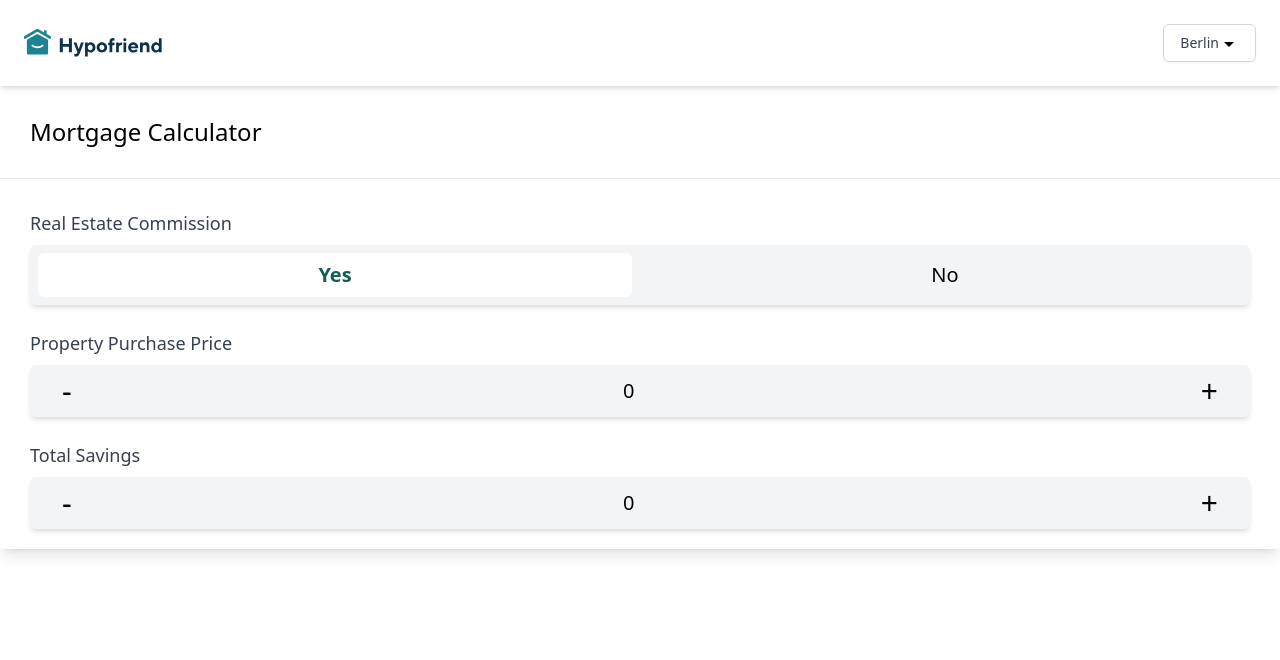
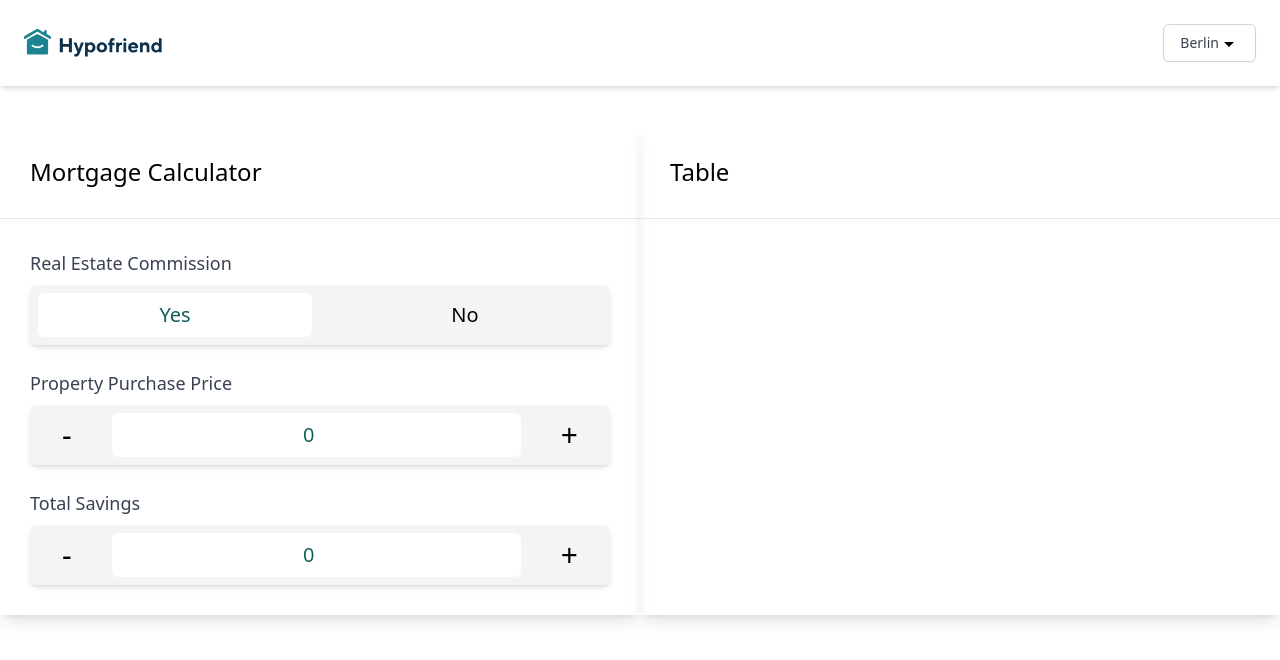
Before and after one commit to psandipon/demo-mortgage-calculator, a Vue app: page / in a window 1280 px wide. Shown: the top 660 px of the page. Built offline with nearby package versions, Linux system fonts and the light colour scheme.

Commit message:
Updating home view

```diff
--- a/src/assets/base.css
+++ b/src/assets/base.css
@@ -1,4 +1,4 @@
-/* color palette from <https://github.com/vuejs/theme> */
+/*
 :root {
   --vt-c-white: #ffffff;
   --vt-c-white-soft: #f8f8f8;
@@ -21,7 +21,7 @@
   --vt-c-text-dark-2: rgba(235, 235, 235, 0.64);
 }
 
-/* semantic color variables for this project */
+
 :root {
   --color-background: var(--vt-c-white);
   --color-background-soft: var(--vt-c-white-soft);
@@ -59,7 +59,7 @@
   font-weight: normal;
 }
 
-/* body {
+ body {
   min-height: 100vh;
   color: var(--color-text);
   background: var(--color-background);
--- a/src/common/BaseComponents/BaseInput.vue
+++ b/src/common/BaseComponents/BaseInput.vue
@@ -5,7 +5,7 @@
       <button class="input-button" @click="decrement">
         <span> - </span>
       </button>
-      <input type="number" v-model="inputValue" class="input-box" />
+      <input class="input-box" type="number" v-model="inputValue" />
       <button class="input-button" @click="increment">
         <span> + </span>
       </button>
@@ -63,7 +63,7 @@ const decrement = () => {
 }
 
 .input-box {
-  @apply focus:ring-opacity-0 text-center outline-0 w-full bg-gray-100 text-xl;
+  @apply focus:ring-opacity-0 text-center outline-0 w-full bg-white text-xl m-2 p-2 rounded-md text-teal-800 font-medium;
 }
 
 input[type='number']::-webkit-inner-spin-button,
--- a/src/common/BaseComponents/BaseToggle.vue
+++ b/src/common/BaseComponents/BaseToggle.vue
@@ -50,7 +50,7 @@ const toggleValue = computed({
 }
 
 .active {
-  @apply bg-white text-teal-800 font-bold;
+  @apply bg-white text-teal-800 font-medium;
 }
 
 .toggle-buttons-container {
--- a/src/views/HomeView.vue
+++ b/src/views/HomeView.vue
@@ -1,4 +1,5 @@
 <template>
+  <div class="grid md:grid-cols-1 lg:grid-cols-2 place-content-center mt-10 w-full">
     <div class="app-container">
       <div class="card title">Mortgage Calculator</div>
       <hr />
@@ -7,6 +8,13 @@
         <BaseToggle v-model="_realEstateCommission" label="Real Estate Commission" />
         <BaseInput v-model="_propertyPurchasePrice" label="Property Purchase Price" class="mt-6" />
         <BaseInput v-model="_totalSavings" label="Total Savings" class="mt-6" />
+      </div>
+    </div>
+    <div class="app-container">
+      <div class="card title">Table</div>
+      <hr />
+
+      <div class="card"></div>
     </div>
   </div>
 </template>
@@ -23,7 +31,7 @@ const _realEstateCommission = ref(true)
 
 <style lang="postcss">
 .app-container {
-  @apply shadow-lg md:w-32 lg:w-full;
+  @apply shadow-lg w-full;
 }
 
 .card {
```
Lines whose indentation alone changed are shown as unchanged.
